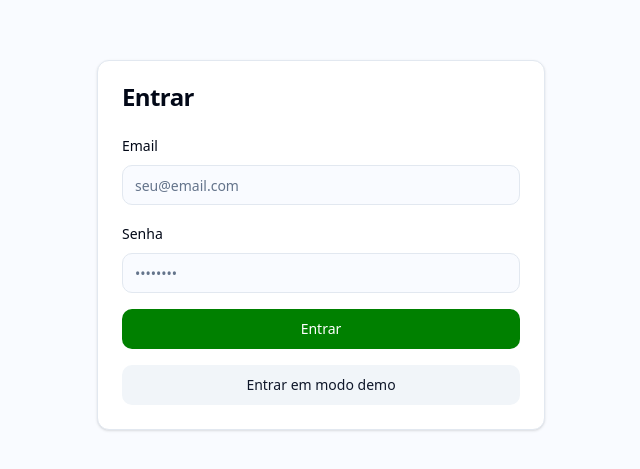
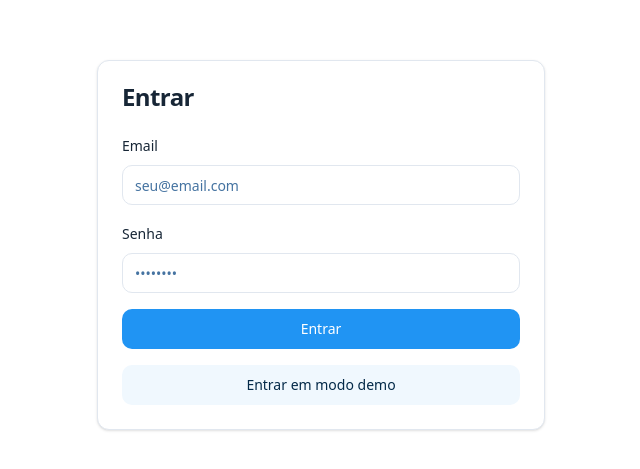
Before and after one commit to guilhermelr291/microbiz-performance-hub-63, a React (Vite) app: page /login in a window 1280 px wide. Shown: the part 155-624 px from the top of the page, without its empty margins (319-959 px from the left). Built offline with nearby package versions, Linux system fonts and the light colour scheme.

Commit message:
Refactor: Apply new color palette
Update the application's color palette to match the provided image, ensuring a consistent visual style across all components.

```diff
--- a/src/index.css
+++ b/src/index.css
@@ -4,43 +4,43 @@
 
 @layer base {
   :root {
-    --background: 216 100% 98.8%;
-    --foreground: 222.2 84% 4.9%;
+    --background: 0 0% 100%;
+    --foreground: 210 40% 15%;
 
     --card: 0 0% 100%;
-    --card-foreground: 222.2 84% 4.9%;
+    --card-foreground: 210 40% 15%;
 
     --popover: 0 0% 100%;
-    --popover-foreground: 222.2 84% 4.9%;
+    --popover-foreground: 210 40% 15%;
 
-    --primary: 120 100% 25%;
+    --primary: 207 90% 54%;
     --primary-foreground: 0 0% 100%;
 
-    --secondary: 210 40% 96.1%;
-    --secondary-foreground: 222.2 47.4% 11.2%;
+    --secondary: 207 90% 97%;
+    --secondary-foreground: 207 90% 15%;
 
-    --muted: 210 40% 96.1%;
-    --muted-foreground: 215.4 16.3% 46.9%;
+    --muted: 210 40% 96%;
+    --muted-foreground: 210 40% 45%;
 
-    --accent: 120 100% 25%;
+    --accent: 207 90% 54%;
     --accent-foreground: 0 0% 100%;
 
-    --destructive: 0 84.2% 60.2%;
-    --destructive-foreground: 210 40% 98%;
+    --destructive: 0 84% 60%;
+    --destructive-foreground: 0 0% 100%;
 
-    --border: 214.3 31.8% 91.4%;
-    --input: 214.3 31.8% 91.4%;
-    --ring: 222.2 84% 4.9%;
+    --border: 214 32% 91%;
+    --input: 214 32% 91%;
+    --ring: 207 90% 54%;
 
     --radius: 0.75rem;
 
-    --success: 120 100% 25%;
+    --success: 134 61% 41%;
     --success-foreground: 0 0% 100%;
-    --warning: 45 100% 70%;
-    --warning-foreground: 0 0% 0%;
-    --danger: 0 84.2% 60.2%;
+    --warning: 45 93% 47%;
+    --warning-foreground: 0 0% 100%;
+    --danger: 0 84% 60%;
     --danger-foreground: 0 0% 100%;
-    --info: 210 100% 56%;
+    --info: 207 90% 54%;
     --info-foreground: 0 0% 100%;
 
     --chart-orange: 25 95% 53%;
@@ -59,41 +59,41 @@
   }
 
   .dark {
-    --background: 222.2 84% 4.9%;
-    --foreground: 210 40% 98%;
+    --background: 210 100% 4%;
+    --foreground: 0 0% 98%;
 
-    --card: 222.2 84% 4.9%;
-    --card-foreground: 210 40% 98%;
+    --card: 210 100% 6%;
+    --card-foreground: 0 0% 98%;
 
-    --popover: 222.2 84% 4.9%;
-    --popover-foreground: 210 40% 98%;
+    --popover: 210 100% 6%;
+    --popover-foreground: 0 0% 98%;
 
-    --primary: 210 40% 98%;
-    --primary-foreground: 222.2 47.4% 11.2%;
+    --primary: 207 90% 61%;
+    --primary-foreground: 210 100% 4%;
 
-    --secondary: 217.2 32.6% 17.5%;
-    --secondary-foreground: 210 40% 98%;
+    --secondary: 210 100% 11%;
+    --secondary-foreground: 207 90% 90%;
 
-    --muted: 217.2 32.6% 17.5%;
-    --muted-foreground: 215 20.2% 65.1%;
+    --muted: 210 100% 11%;
+    --muted-foreground: 210 40% 65%;
 
-    --accent: 217.2 32.6% 17.5%;
-    --accent-foreground: 210 40% 98%;
+    --accent: 207 90% 61%;
+    --accent-foreground: 210 100% 4%;
 
-    --destructive: 0 62.8% 30.6%;
-    --destructive-foreground: 210 40% 98%;
+    --destructive: 0 84% 60%;
+    --destructive-foreground: 0 0% 100%;
 
-    --border: 217.2 32.6% 17.5%;
-    --input: 217.2 32.6% 17.5%;
-    --ring: 212.7 26.8% 83.9%;
-    --sidebar-background: 240 5.9% 10%;
-    --sidebar-foreground: 240 4.8% 95.9%;
-    --sidebar-primary: 224.3 76.3% 48%;
-    --sidebar-primary-foreground: 0 0% 100%;
-    --sidebar-accent: 240 3.7% 15.9%;
-    --sidebar-accent-foreground: 240 4.8% 95.9%;
-    --sidebar-border: 240 3.7% 15.9%;
-    --sidebar-ring: 217.2 91.2% 59.8%;
+    --border: 210 100% 11%;
+    --input: 210 100% 11%;
+    --ring: 207 90% 61%;
+    --sidebar-background: 210 100% 6%;
+    --sidebar-foreground: 0 0% 95%;
+    --sidebar-primary: 207 90% 61%;
+    --sidebar-primary-foreground: 210 100% 4%;
+    --sidebar-accent: 210 100% 11%;
+    --sidebar-accent-foreground: 0 0% 95%;
+    --sidebar-border: 210 100% 11%;
+    --sidebar-ring: 207 90% 61%;
   }
 }
 
```
